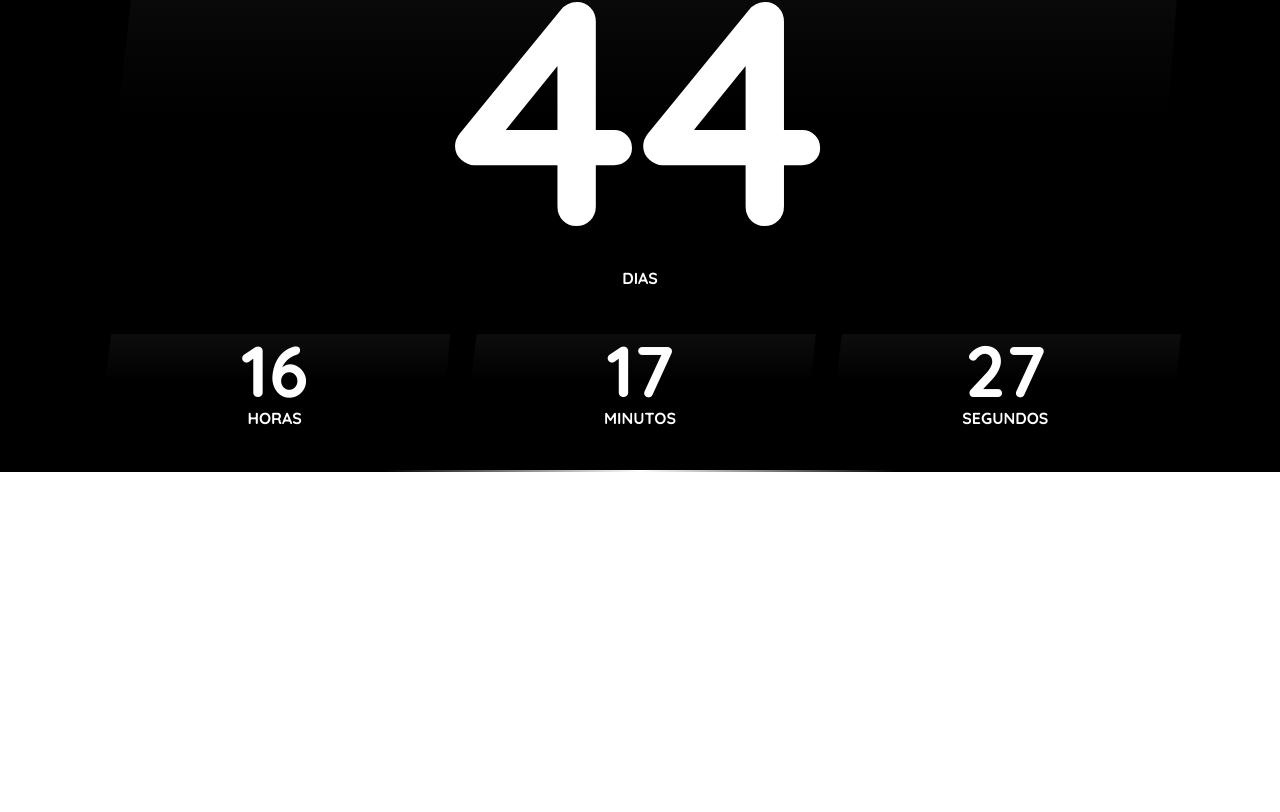
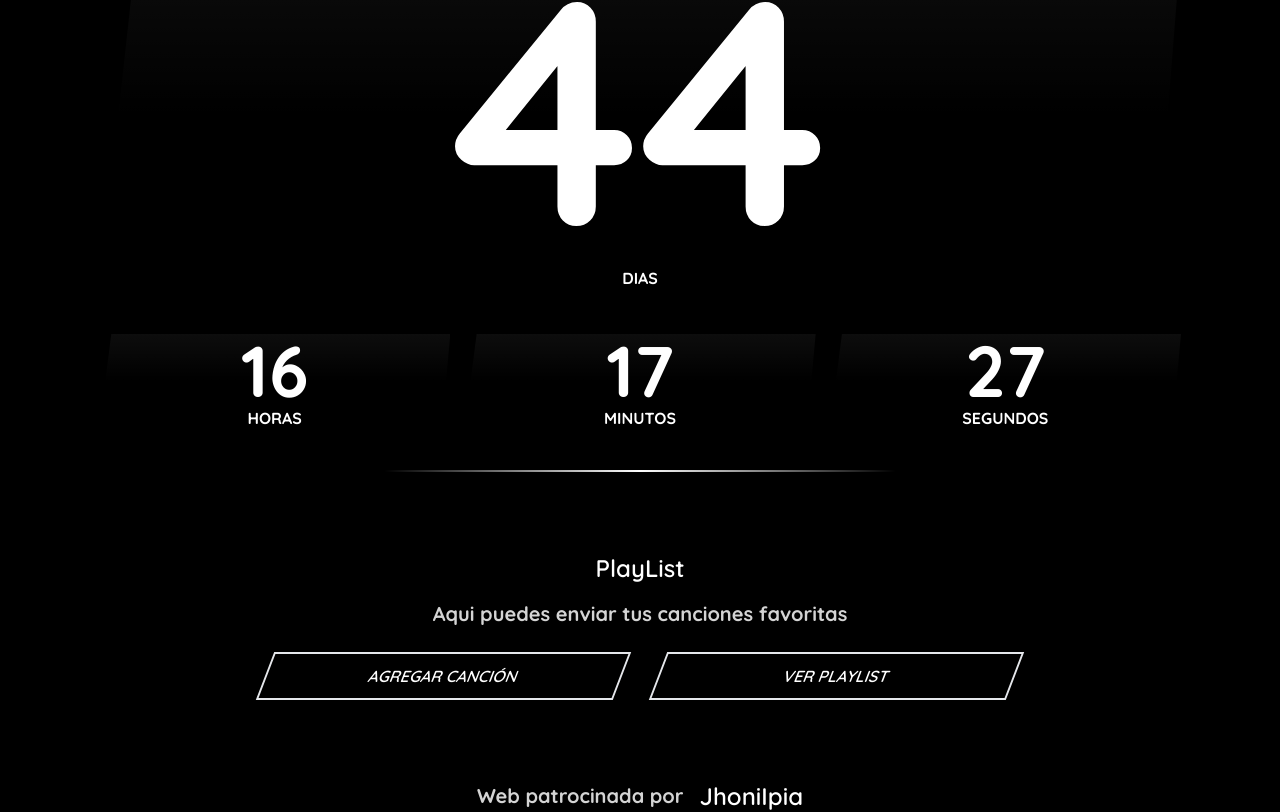
Before and after one commit to Jhonii10/first-velada-24, a Next.js app: page / in a window 1280 px wide. Shown: the part 1148-1960 px from the top of the page. Before the commit the page ends 1620 px from the top, so only its background shows below. Built offline with nearby package versions, Linux system fonts and the light colour scheme.

Commit message:
added event of velada

```diff
--- a/app/page.js
+++ b/app/page.js
@@ -1,4 +1,5 @@
 import Coutdown from "./sections/coutdown";
+import Events from "./sections/events";
 import Hero from "./sections/hero";
 
 export default function Home() {
@@ -7,9 +8,8 @@ export default function Home() {
     <div className="h-screen flex justify-center items-center bg-black text-white font-bold ">
       <Hero/>
     </div>
-
-
     <Coutdown/>
+    <Events/>
     </div>
   );
 }
--- /dev/null
+++ b/app/sections/events.jsx
@@ -0,0 +1,35 @@
+import Link from 'next/link';
+import React from 'react';
+
+const Events = () => {
+    return (
+        <div className='mx-auto  max-w-6xl px-2  selection:bg-primary selection:text-secondary md:pt-20 lg:px-10'>
+            <h3 className='text-2xl font-semibold  text-white text-center'>
+                PlayList
+            </h3>
+            <p className='text-xl text-neutral-300 mt-4 text-center'>
+              Aqui puedes enviar tus canciones favoritas
+            </p>
+            <div className='scroll-horizontal items-top mt-6 flex flex-col flex-wrap justify-center gap-9 md:flex-row *:md:basis-1/3'>
+            <button className='inline-block skew-x-[-21deg] cursor-pointer border-2 border-primary font-semibold uppercase px-5 py-2.5 before:absolute before:-inset-0.5 before:origin-right before:scale-x-0 before:bg-primary hover:scale-110 hover:text-secondary hover:before:origin-left hover:before:scale-x-100 aria-disabled:pointer-events-none aria-disabled:border-[#666] aria-disabled:bg-[#666] aria-disabled:text-[#111] ease-in motion-safe:transition-[color,transform] motion-safe:before:transition-transform motion-safe:before:duration-300 motion-safe:before:ease-in motion-safe:hover:delay-100 motion-safe:hover:ease-out motion-safe:hover:before:delay-100 motion-safe:hover:before:ease-out w-full text-base'>
+                Agregar Canción
+            </button>
+
+            <button className='inline-block skew-x-[-21deg] cursor-pointer border-2 border-primary font-semibold uppercase px-5 py-2.5 before:absolute before:-inset-0.5 before:origin-right before:scale-x-0 before:bg-primary hover:scale-110 hover:text-secondary hover:before:origin-left hover:before:scale-x-100 aria-disabled:pointer-events-none aria-disabled:border-[#666] aria-disabled:bg-[#666] aria-disabled:text-[#111] ease-in motion-safe:transition-[color,transform] motion-safe:before:transition-transform motion-safe:before:duration-300 motion-safe:before:ease-in motion-safe:hover:delay-100 motion-safe:hover:ease-out motion-safe:hover:before:delay-100 motion-safe:hover:before:ease-out w-full text-base'>Ver playlist</button>
+            </div>
+
+            <div className='mt-20 flex  items-center justify-center gap-4 xs:flex-row'>
+            <h3 data-astro-cid-ey7maxor="" tabindex="0" class="text-xl text-neutral-300 text-center">
+                 Web patrocinada por
+            </h3>
+            <Link
+                href='https://www.jhoniipia.com'
+                className='transition hover:scale-110 focus:scale-110 motion-reduce:transition-none motion-reduce:hover:scale-100 motion-reduce:focus:scale-100 text-2xl font-semibold  text-white text-center'
+                >JhoniIpia
+            </Link>
+            </div>
+        </div>
+    );
+}
+
+export default Events;
```
